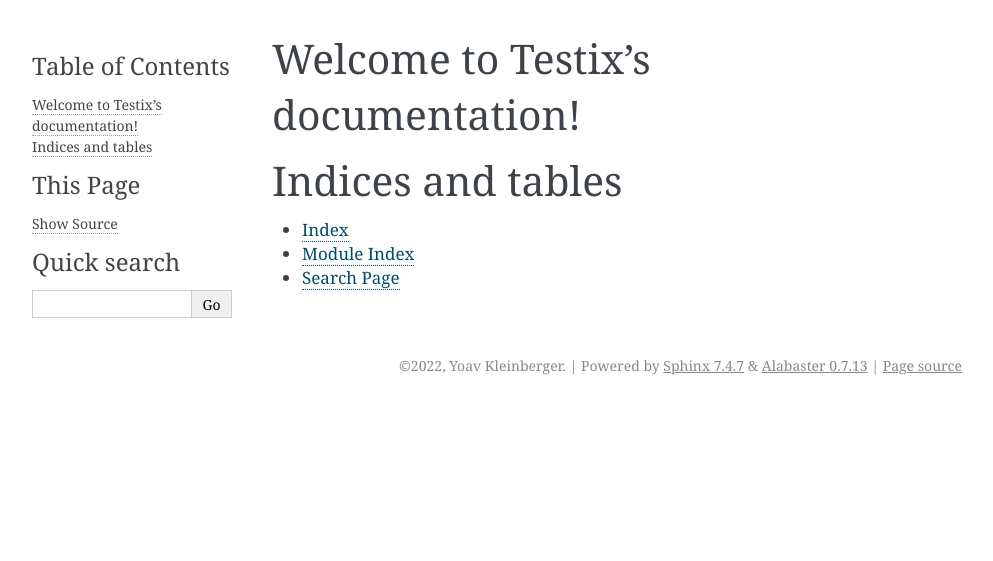
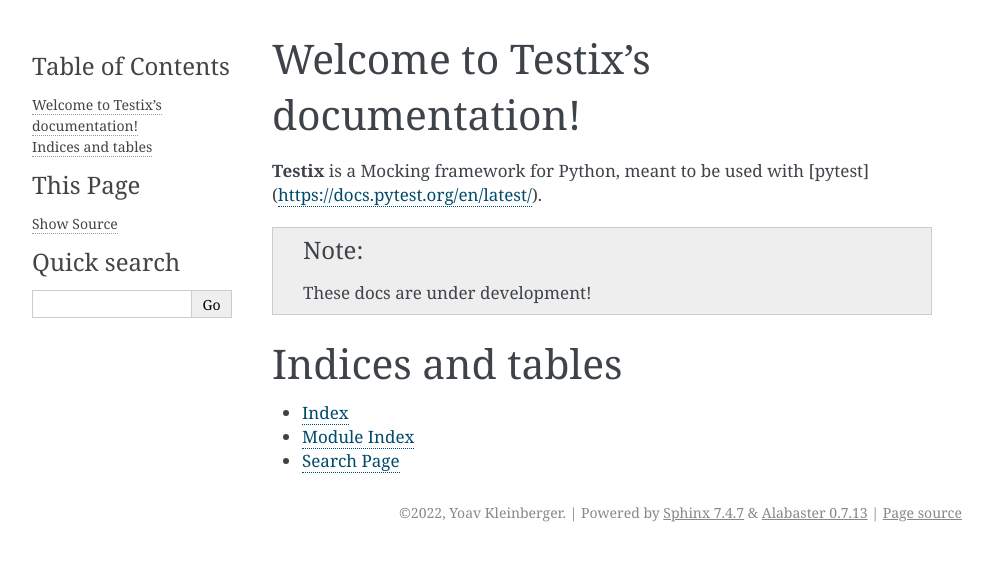
Before and after one commit to haarcuba/testix, a Sphinx documentation site: the page built from documentation/index.rst, in a window 1280 px wide. Shown: the top 561 px of the page, without its empty margins (148-1141 px from the left). Built offline with Sphinx 7.4.7, drawn with Linux system fonts in a browser that asks for light colours.

```diff
--- a/documentation/index.rst
+++ b/documentation/index.rst
@@ -5,6 +5,12 @@
 
 Welcome to Testix's documentation!
 ==================================
+
+**Testix** is a Mocking framework for Python, meant to be used with [pytest](https://docs.pytest.org/en/latest/).
+
+.. note::
+
+   These docs are under development!
 
 .. toctree::
    :maxdepth: 2
```
Also changed, not shown: 1 other file.
